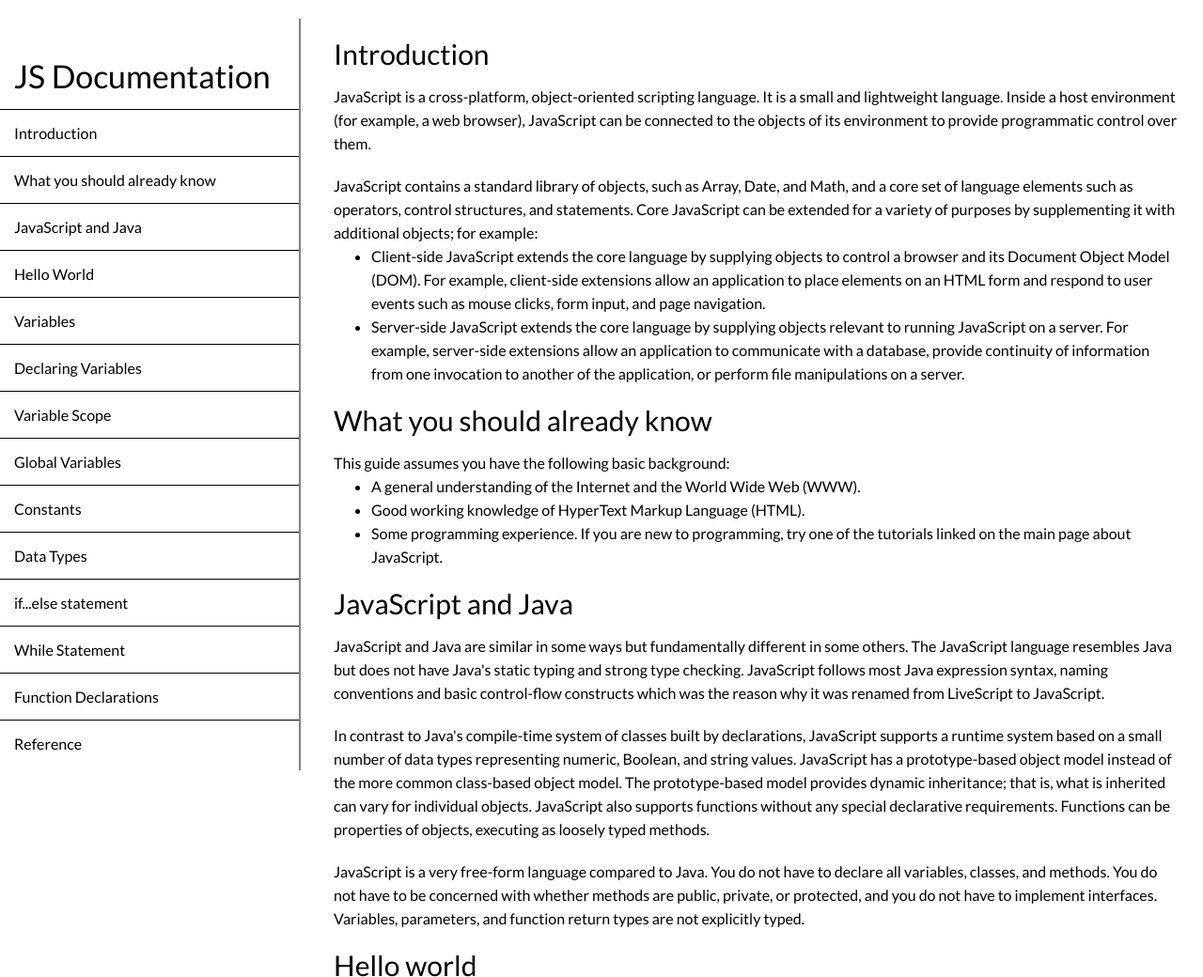
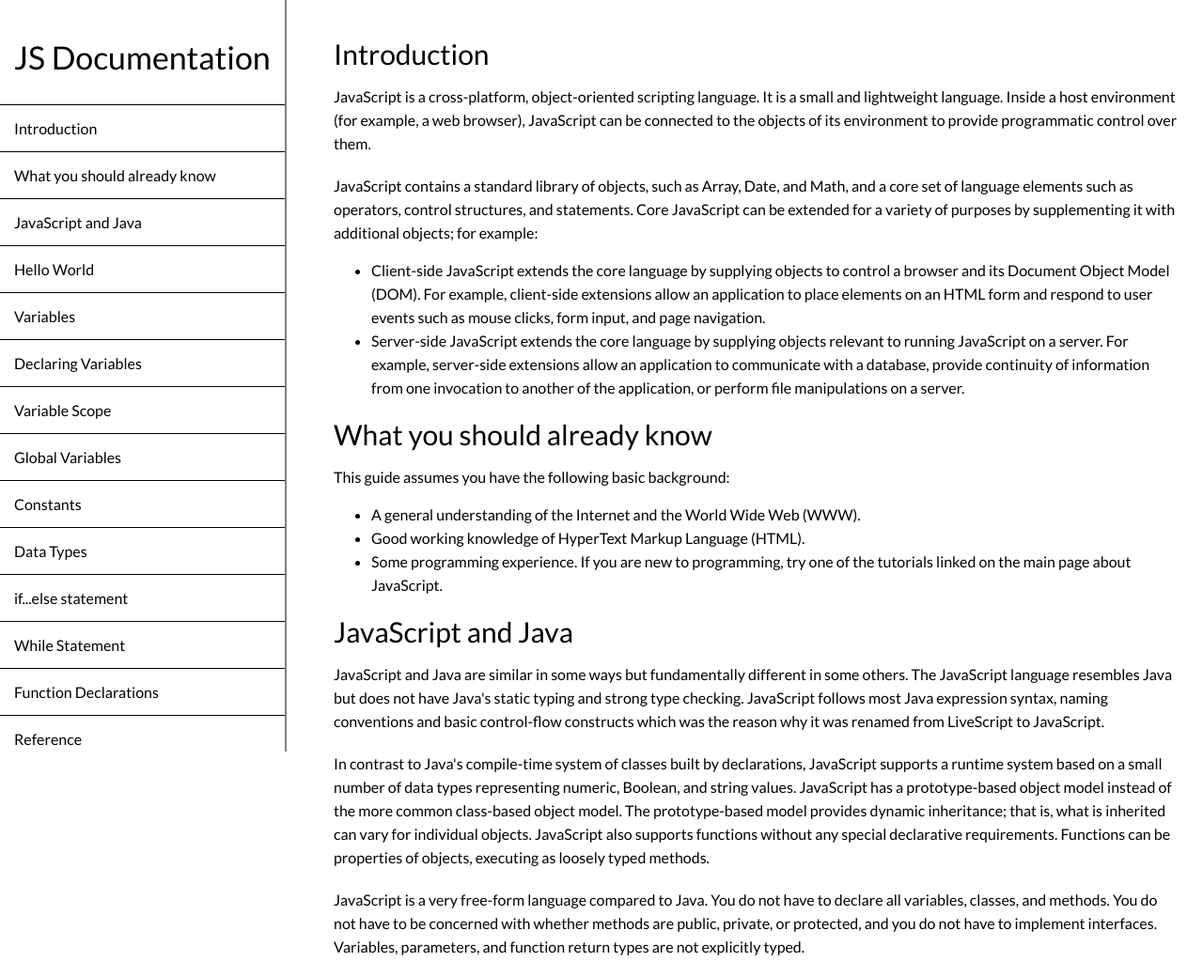
Before and after one commit to AmPrince86/Technical-Documentation-Page, a plain HTML site: page index.html in a window 1280 px wide. Shown: the top 1040 px of the page at 94% size. Drawn offline with Linux system fonts and the light colour scheme.

Commit message:
index.html/styles.css updates

```diff
--- a/css/styles.css
+++ b/css/styles.css
@@ -2,7 +2,6 @@
     box-sizing: border-box;
     font-family: 'Lato', sans-serif;
     font-weight: 400;
-    padding: 0;
     margin: 0;
 }
 
@@ -10,6 +9,10 @@
 #navbar {
     border-right: solid 2px gray;
     height: 100%;
+    position: fixed;
+    z-index: 1;
+    top: 0;
+    left: 0;
 
 }
 #navbar a {
@@ -19,6 +22,9 @@
 
 #navbar ul {
     padding: 0;
+    height: 88%;
+    overflow-y: auto;
+    overflow-x: hidden;
 }
 
 #navbar li {
@@ -26,6 +32,7 @@
      border-top: solid 1px;
      width: 100%;
      padding: 15px;
+     position: relative;
 }
 
 #navbar header {
@@ -67,6 +74,7 @@ h1 {
 
 ul {
   padding-left: 40px;
+  margin-top: 15px;
 }
 
 .function {
--- a/index.html
+++ b/index.html
@@ -13,7 +13,7 @@
 <body>
     <div class="container">
         <nav id="navbar">
-            <header>JS Documentation</header>
+            <header class="doc">JS Documentation</header>
             <ul>
                 <li><a class="nav-link" href="#introduction">Introduction</a></li>
                 <li><a class="nav-link" href="#should-know">What you should already know</a></li>
```
